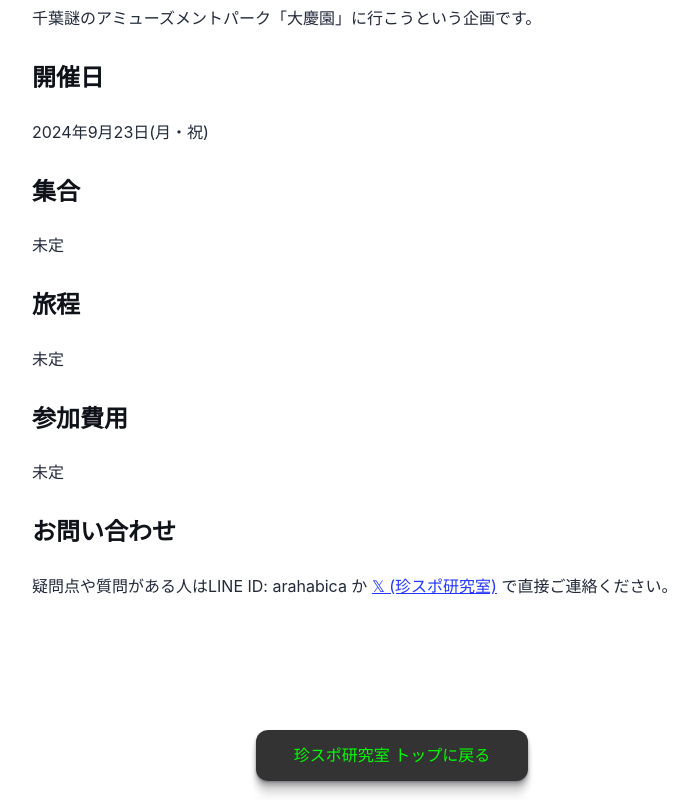
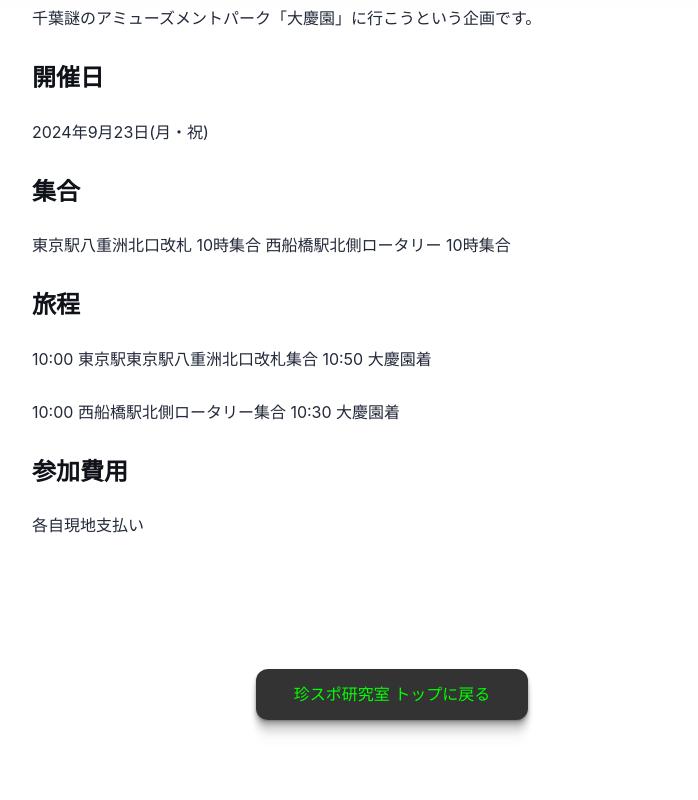
Before and after one commit to Arahabica/chinspotcom, an Astro site: page /events/daikeien in a window 1280 px wide. Shown: the part 565-1365 px from the top of the page, without its empty margins (248-946 px from the left). Built offline with nearby package versions, Linux system fonts and the light colour scheme; Astro itself is replaced by a stand-in of ours.

Commit message:
大慶園の集合場所時間

```diff
--- a/src/content/blog/daikeien.md
+++ b/src/content/blog/daikeien.md
@@ -5,8 +5,8 @@ date: '2024/09/23'
 heroImage: '/images/daikeien/daikeien.jpg'
 heroImageFromUrl: 'http://www.daikeien.jp/'
 heroImageFromName: 'ＤＡＩＫＥＩＥＮ'
-startTime: '開始時間未定'
-place: '集合場所未定'
+startTime: '10:00 〜'
+place: '東京駅・西船橋駅'
 capacity: '8 / 9人'
 label: '開催決定'
 ---
@@ -21,16 +21,18 @@ label: '開催決定'
 
 ## 集合
 
-未定
+東京駅八重洲北口改札 10時集合
+西船橋駅北側ロータリー 10時集合
 
 ## 旅程
 
-未定
+10:00 東京駅東京駅八重洲北口改札集合
+10:50 大慶園着
+
+10:00 西船橋駅北側ロータリー集合
+10:30 大慶園着
+
 
 ## 参加費用
 
-未定
-
-## お問い合わせ
-
-疑問点や質問がある人はLINE ID: arahabica か [𝕏 (珍スポ研究室)](https://x.com/chinspotcom) で直接ご連絡ください。
+各自現地支払い
```
